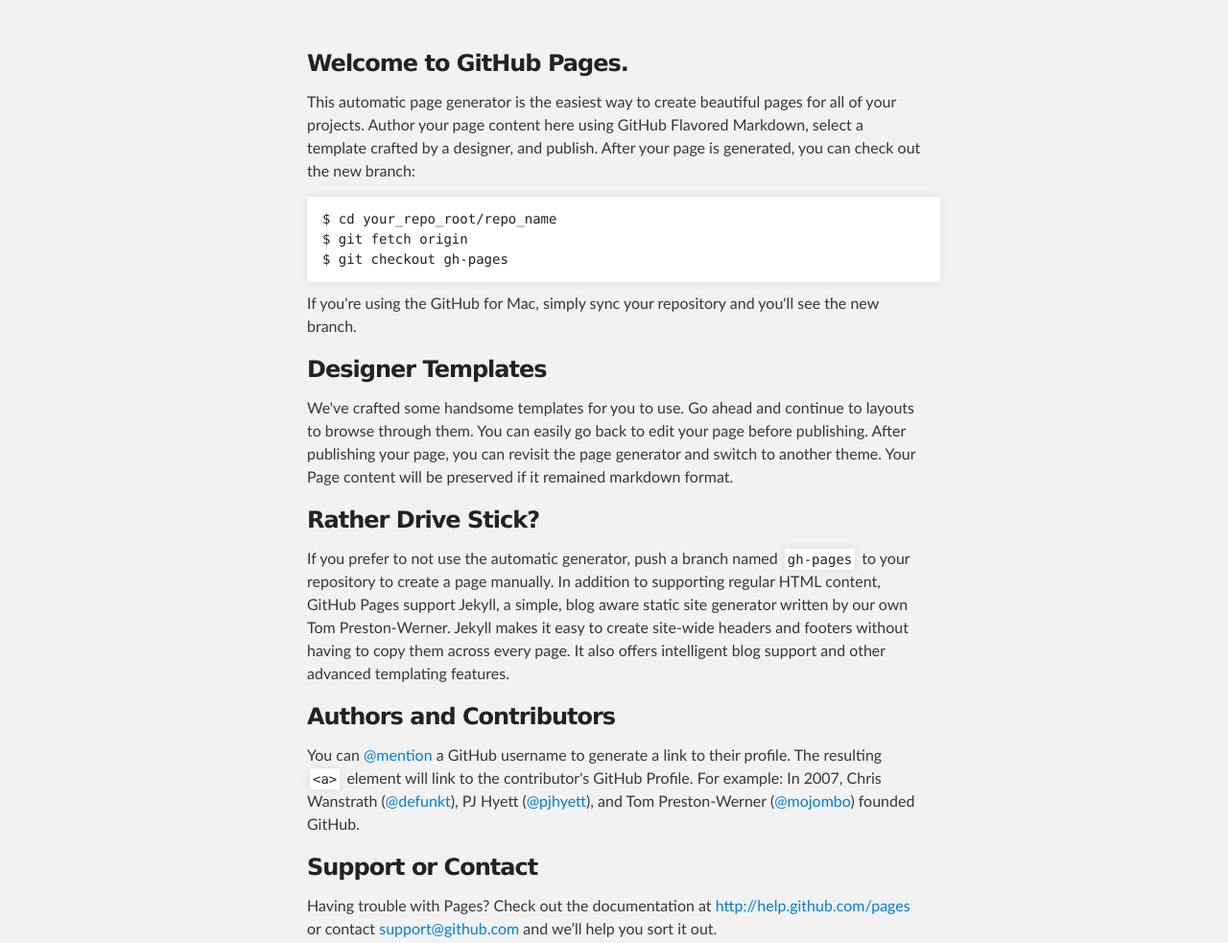
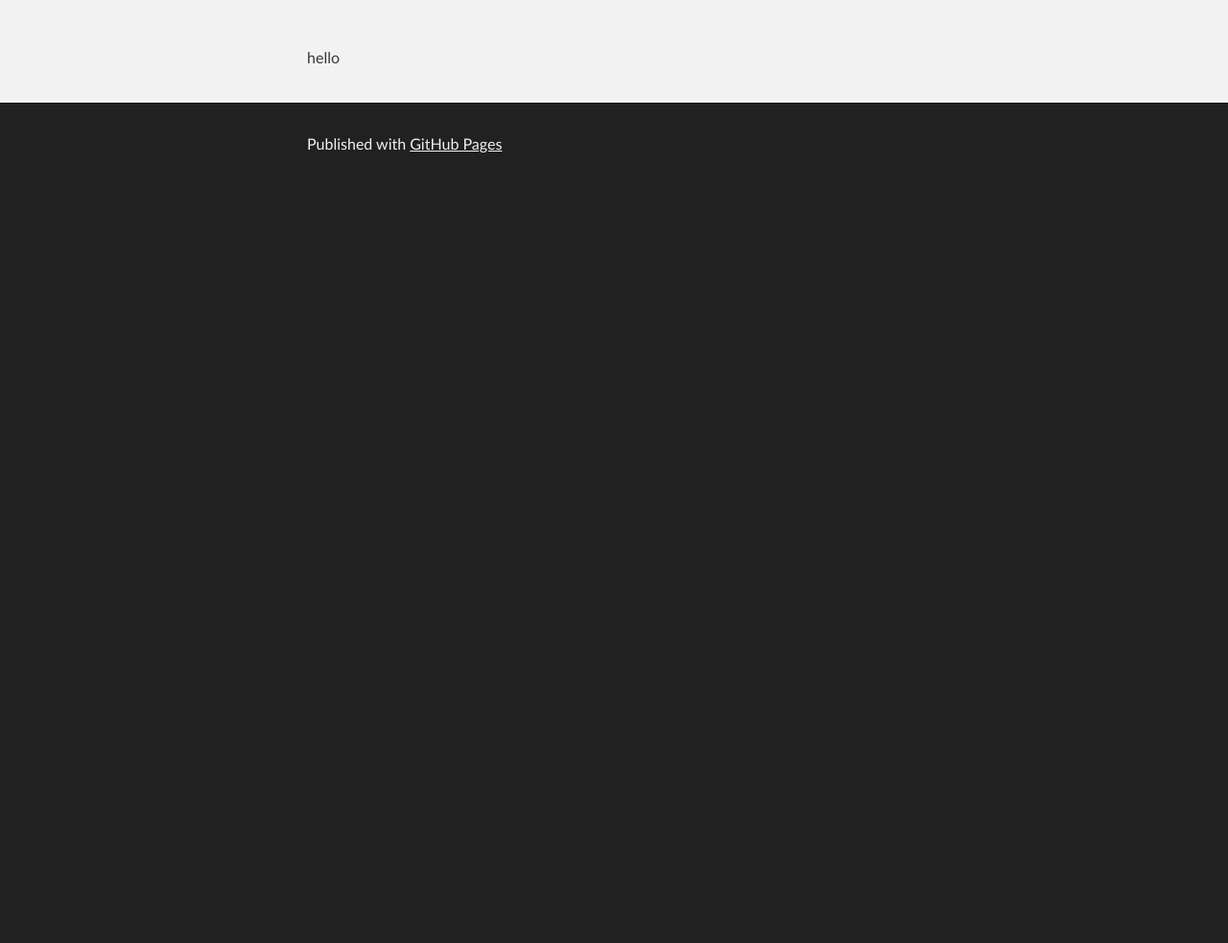
Before and after one commit to alg5/alg5.github.io, a plain HTML site: page index.html in a window 1280 px wide. Shown: the part 176-1159 px from the top of the page at 96% size. After the commit the page ends 800 px from the top, so only its background shows below. Drawn offline with Linux system fonts and the light colour scheme.

Commit message:
Replace master branch with page content via GitHub

```diff
--- a/index.html
+++ b/index.html
@@ -27,37 +27,7 @@
     <!-- MAIN CONTENT -->
     <div id="main_content_wrap" class="outer">
       <section id="main_content" class="inner">
-        <h3>
-<a name="welcome-to-github-pages" class="anchor" href="#welcome-to-github-pages"><span class="octicon octicon-link"></span></a>Welcome to GitHub Pages.</h3>
-
-<p>This automatic page generator is the easiest way to create beautiful pages for all of your projects. Author your page content here using GitHub Flavored Markdown, select a template crafted by a designer, and publish. After your page is generated, you can check out the new branch:</p>
-
-<pre><code>$ cd your_repo_root/repo_name
-$ git fetch origin
-$ git checkout gh-pages
-</code></pre>
-
-<p>If you're using the GitHub for Mac, simply sync your repository and you'll see the new branch.</p>
-
-<h3>
-<a name="designer-templates" class="anchor" href="#designer-templates"><span class="octicon octicon-link"></span></a>Designer Templates</h3>
-
-<p>We've crafted some handsome templates for you to use. Go ahead and continue to layouts to browse through them. You can easily go back to edit your page before publishing. After publishing your page, you can revisit the page generator and switch to another theme. Your Page content will be preserved if it remained markdown format.</p>
-
-<h3>
-<a name="rather-drive-stick" class="anchor" href="#rather-drive-stick"><span class="octicon octicon-link"></span></a>Rather Drive Stick?</h3>
-
-<p>If you prefer to not use the automatic generator, push a branch named <code>gh-pages</code> to your repository to create a page manually. In addition to supporting regular HTML content, GitHub Pages support Jekyll, a simple, blog aware static site generator written by our own Tom Preston-Werner. Jekyll makes it easy to create site-wide headers and footers without having to copy them across every page. It also offers intelligent blog support and other advanced templating features.</p>
-
-<h3>
-<a name="authors-and-contributors" class="anchor" href="#authors-and-contributors"><span class="octicon octicon-link"></span></a>Authors and Contributors</h3>
-
-<p>You can <a href="https://github.com/blog/821" class="user-mention">@mention</a> a GitHub username to generate a link to their profile. The resulting <code>&lt;a&gt;</code> element will link to the contributor's GitHub Profile. For example: In 2007, Chris Wanstrath (<a href="https://github.com/defunkt" class="user-mention">@defunkt</a>), PJ Hyett (<a href="https://github.com/pjhyett" class="user-mention">@pjhyett</a>), and Tom Preston-Werner (<a href="https://github.com/mojombo" class="user-mention">@mojombo</a>) founded GitHub.</p>
-
-<h3>
-<a name="support-or-contact" class="anchor" href="#support-or-contact"><span class="octicon octicon-link"></span></a>Support or Contact</h3>
-
-<p>Having trouble with Pages? Check out the documentation at <a href="http://help.github.com/pages">http://help.github.com/pages</a> or contact <a href="mailto:support@github.com">support@github.com</a> and we’ll help you sort it out.</p>
+        <p>hello</p>
       </section>
     </div>
 
```
Also changed, not shown: params.json (+1 -1 lines).
